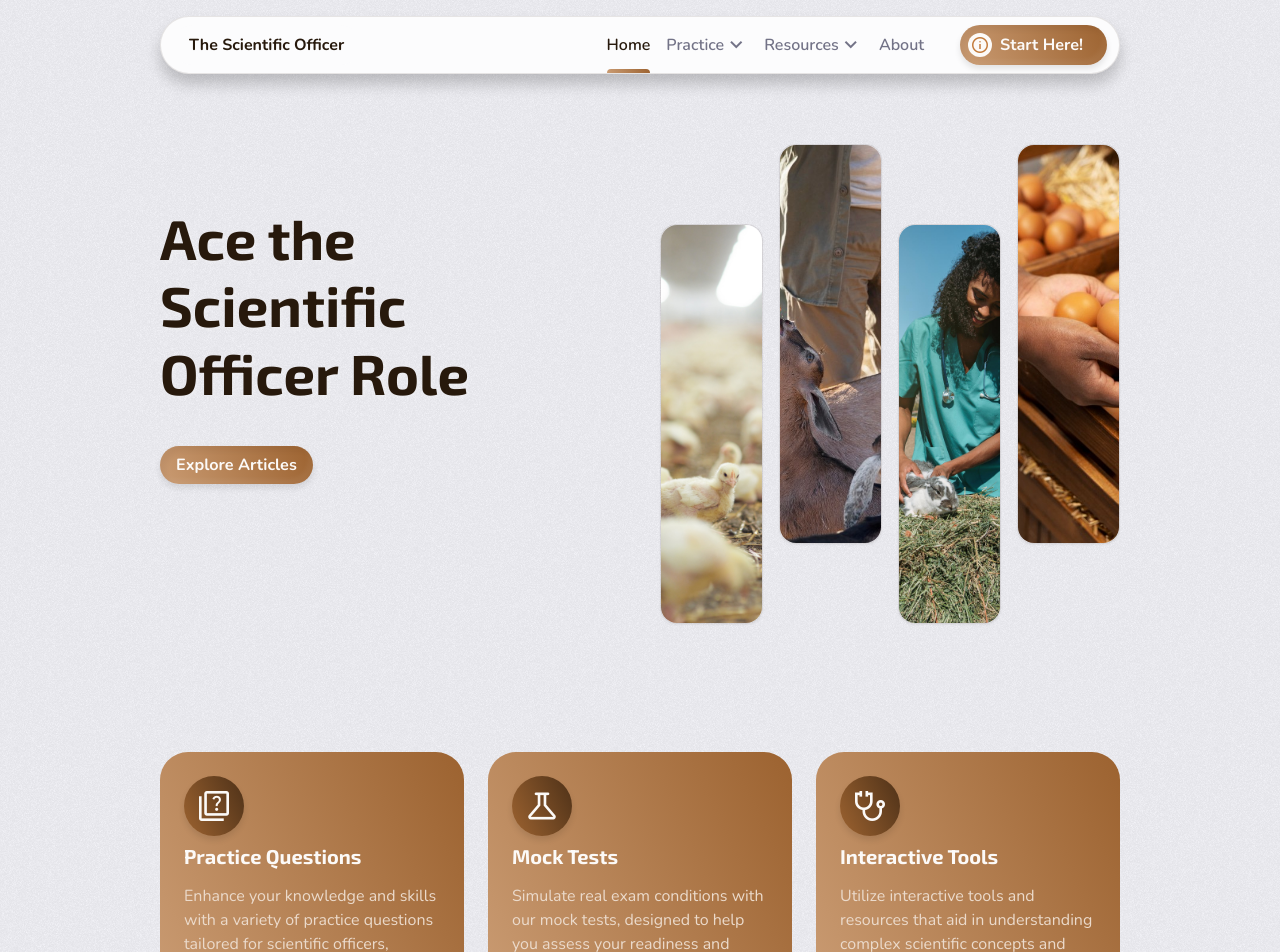
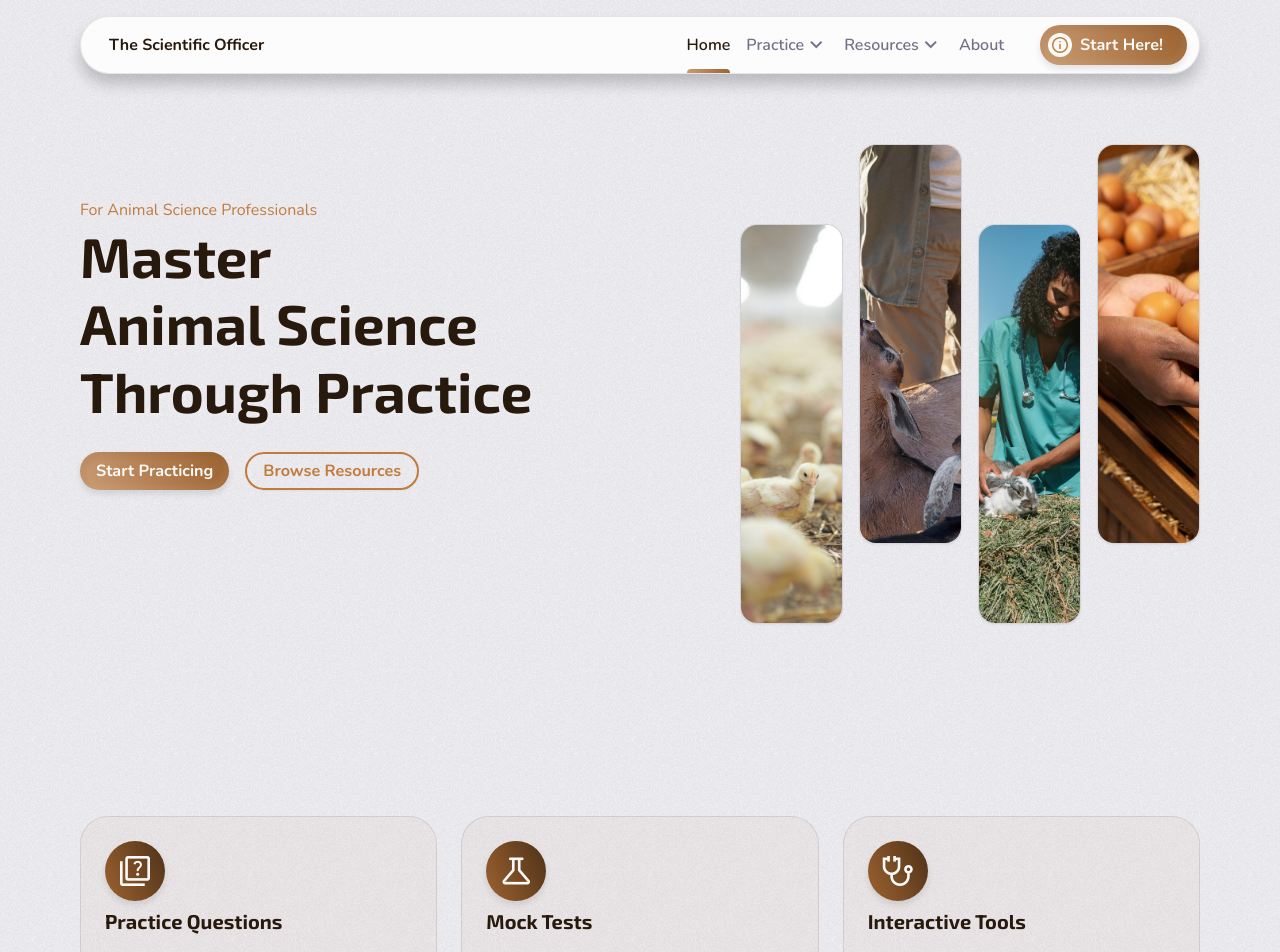
Before and after one commit to Timbar09/the_scientific_officer, a React (Vite) app: page / in a window 1280 px wide. Shown: the top 952 px of the page. Built offline with nearby package versions, Linux system fonts and the light colour scheme.

Commit message:
Update tittle and add resource button

```diff
--- a/src/assets/sass/base/_typography.scss
+++ b/src/assets/sass/base/_typography.scss
@@ -66,7 +66,7 @@ button {
 }
 
 .container {
-  width: min(100% - 2rem, 60rem);
+  width: min(100% - 2rem, 70rem);
   margin-inline: auto;
 }
 
--- a/src/assets/sass/components/_Button.scss
+++ b/src/assets/sass/components/_Button.scss
@@ -48,17 +48,17 @@
     border: 0.125rem solid clr(primary, 500);
     box-shadow: $shadow-sm;
     transition: background-color 100ms ease, box-shadow 100ms ease,
-      transform 50ms ease, color 100ms ease, border-color 100ms ease;
+      transform 50ms ease, color 100ms ease;
 
     &:hover {
       color: clr(primary, 100);
       background-color: clr(primary, 400);
+      border-width: 0rem;
       box-shadow: $shadow-md;
     }
 
     &:active {
       transform: scale(0.98);
-      border-color: clr(primary, 400);
       background-color: clr(primary, 400);
       box-shadow: $shadow-sm;
     }
--- a/src/assets/sass/pages/_Home.scss
+++ b/src/assets/sass/pages/_Home.scss
@@ -2,9 +2,34 @@
 
 .home {
   &__title {
-    font-size: 3.5rem;
+    font-size: clamp(2.5rem, 5vw, 3.5rem);
     margin-bottom: 1rem;
     text-shadow: 2px 2px 4px clr(neutral, 100, 0.3);
+
+    span {
+      &:nth-child(2) {
+        @include mq(md) {
+          display: block;
+        }
+      }
+
+      &:last-child {
+        display: block;
+      }
+    }
+  }
+
+  &__section {
+    &--title {
+      font-size: clamp(1.5rem, 3vw, 2rem);
+      font-weight: 600;
+      text-align: center;
+      margin-bottom: 1rem;
+
+      @include mq(md) {
+        text-align: left;
+      }
+    }
   }
 
   &__hero {
@@ -17,7 +42,7 @@
 
       @include mq(md) {
         text-align: left;
-        max-width: 20rem;
+        min-width: 20rem;
       }
     }
 
@@ -49,6 +74,12 @@
   }
 
   &__feature {
+    margin-top: 4rem;
+
+    &--description {
+      max-width: max(40rem, 60%);
+    }
+
     &--list {
       padding-top: 5rem;
       grid-template-columns: repeat(auto-fit, minmax(17em, 1fr));
@@ -57,8 +88,8 @@
     &--item {
       padding: 1.5rem;
       text-align: center;
-      color: clr(primary, 200);
-      background: $clr-primary-gradient-mid;
+      background: clr(primary, 500, 0.05);
+      border: $border;
       border-radius: radius(lg);
 
       @include mq(md) {
@@ -76,7 +107,7 @@
       }
 
       &__title {
-        color: clr(primary, 100);
+        color: clr(primary, 900);
         font-size: 1.25rem;
         margin-bottom: 0.5rem;
       }
--- a/src/pages/home/HomeHero.tsx
+++ b/src/pages/home/HomeHero.tsx
@@ -17,16 +17,27 @@ const HomeHero = () => {
 
   return (
     <section className="home__hero main__section flex flex-col flex-@md-row jc-@md-between ai-center gap-5">
-      <div className="home__hero--text flex flex-col jc-center ai-center ai-@md-start gap-4 p-block-5">
-        <h1 className="home__title fw-bold clr-primary-900">
-          Ace the Scientific Officer Role
+      <div className="home__hero--text p-block-5">
+        <p className="clr-primary-500">For Animal Science Professionals</p>
+
+        <h1 className="home__title fw-bold clr-primary-900 m-block-end-4 p-block-end-2">
+          <span>Master</span> <span>Animal Science</span>{" "}
+          <span>Through Practice</span>
         </h1>
 
-        <Button>
-          <Link to="/articles" className="clr-inherit">
-            Explore Articles
-          </Link>
-        </Button>
+        <div className="flex jc-center jc-@md-start gap-3">
+          <Button>
+            <Link to="/articles" className="clr-inherit">
+              Start Practicing
+            </Link>
+          </Button>
+
+          <Button variant="secondary">
+            <Link to="/resources" className="clr-inherit">
+              Browse Resources
+            </Link>
+          </Button>
+        </div>
       </div>
 
       <div className="home__hero--image">
```
Also changed, not shown: 1 other file (tests, documents, lock files or other folders).
